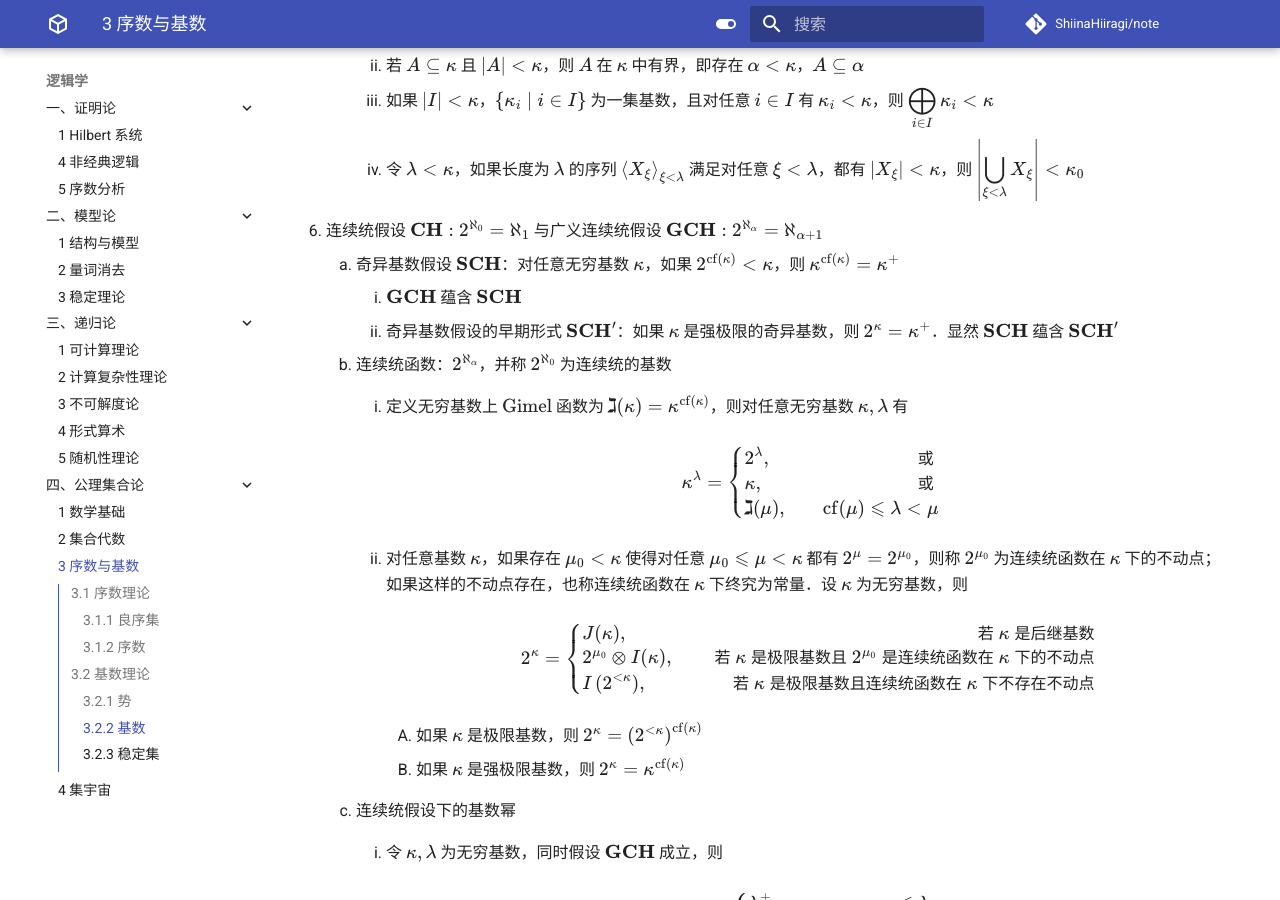
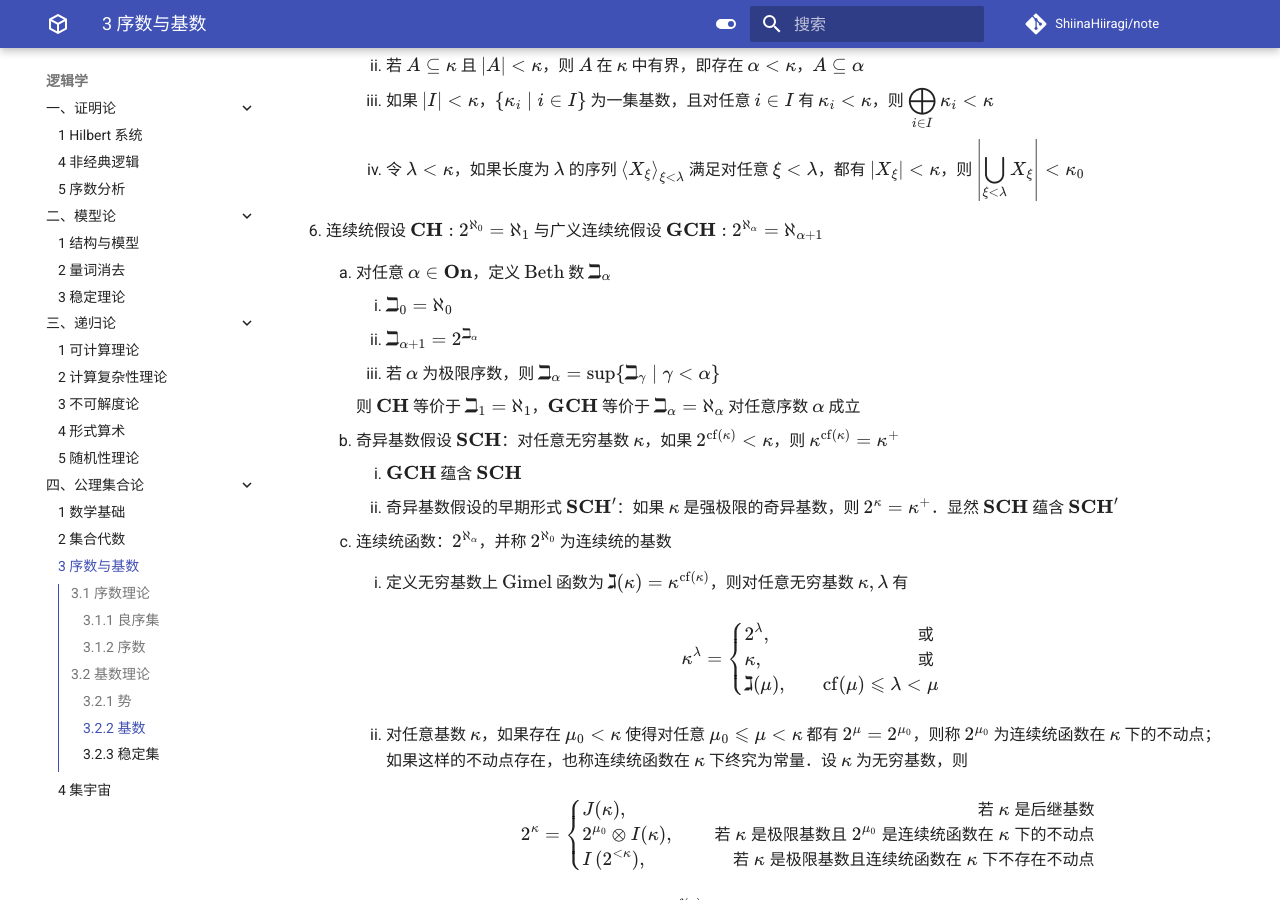
Before and after one commit to ShiinaHiiragi/note, an MkDocs documentation site: the page built from docs/logic/set/ord.md, in a window 1280 px wide and 900 px high, scrolled down 9262 px. Built offline with MkDocs 1.6.1 and Material for MkDocs 9.7.7, drawn with Linux system fonts in a browser that asks for light colours; comment, search, counter and statistics services are not loaded.

Commit message:
add beth

```diff
--- a/docs/logic/set/ord.md
+++ b/docs/logic/set/ord.md
@@ -211,8 +211,8 @@
 
                 无穷基数一定是极限序数，$\aleph_{\alpha}$ 恰好表示「第 $\alpha$ 个无穷基数」，由以下定理保证：
 
-                4. 对任意 $\alpha$，$\aleph_{\alpha}$ 是无穷基数
-                5. 对任意无穷基数 $\kappa$，存在 $\alpha$ 使得 $\kappa=\aleph_{\alpha}$
+                1. 对任意 $\alpha$，$\aleph_{\alpha}$ 是无穷基数
+                2. 对任意无穷基数 $\kappa$，存在 $\alpha$ 使得 $\kappa=\aleph_{\alpha}$
 
     4. 强极限基数：对任意 $\lambda<\kappa$，$\kappa$ 都是 $\lambda-$强（即对任意 $\mu < \kappa$ 都有 $\mu^{\lambda}<\kappa$）的
 
@@ -345,10 +345,17 @@
         4. 令 $\lambda<\kappa$，如果长度为 $\lambda$ 的序列 $\left\langle X_{\xi}\right\rangle_{\xi<\lambda}$ 满足对任意 $\xi<\lambda$，都有 $\left|X_{\xi}\right|<\kappa$，则 ${\displaystyle \left|\bigcup_{\xi<\lambda} X_{\xi}\right|<\kappa_{0}}$
 
 6. 连续统假设 $\mathbf{CH}: 2^{\aleph_{0}}=\aleph_{1}$ 与广义连续统假设 $\mathbf{GCH}: 2^{\aleph_{\alpha}}=\aleph_{\alpha+1}$
-    1. 奇异基数假设 $\mathbf{SCH}$：对任意无穷基数 $\kappa$，如果 $2^{\mathrm{cf}(\kappa)}<\kappa$，则 $\kappa^{\operatorname{cf}(\kappa)}=\kappa^{+}$
+    1. 对任意 $\alpha \in \mathbf{On}$，定义 $\mathrm{Beth}$ 数 $\beth_{\alpha}$
+        1. $\beth_0 = \aleph_0$
+        2. $\beth_{\alpha + 1} = 2^{\beth_\alpha}$
+        3. 若 $\alpha$ 为极限序数，则 $\beth_{\alpha} = \sup \{\beth_{\gamma} \mid \gamma < \alpha\}$
+
+        则 $\mathbf{CH}$ 等价于 $\beth_{1} = \aleph_{1}$，$\mathbf{GCH}$ 等价于 $\beth_{\alpha} = \aleph_{\alpha}$ 对任意序数 $\alpha$ 成立
+
+    2. 奇异基数假设 $\mathbf{SCH}$：对任意无穷基数 $\kappa$，如果 $2^{\mathrm{cf}(\kappa)}<\kappa$，则 $\kappa^{\operatorname{cf}(\kappa)}=\kappa^{+}$
         1. $\mathbf{GCH}$ 蕴含 $\mathbf{SCH}$
         2. 奇异基数假设的早期形式 $\mathbf{SCH}'$：如果 $\kappa$ 是强极限的奇异基数，则 $2^{\kappa}=\kappa^{+}$．显然 $\mathbf{SCH}$ 蕴含 $\mathbf{SCH}'$
-    2. 连续统函数：$2^{\aleph_{\alpha}}$，并称 $2^{\aleph_{0}}$ 为连续统的基数
+    3. 连续统函数：$2^{\aleph_{\alpha}}$，并称 $2^{\aleph_{0}}$ 为连续统的基数
         1. 定义无穷基数上 $\text{Gimel}$ 函数为 $\gimel(\kappa)=\kappa^{\mathrm{cf}(\kappa)}$，则对任意无穷基数 $\kappa, \lambda$ 有
 
             $$
```
Also changed, not shown: other parts of docs/logic/set/ord.md (+1 -1 lines).
